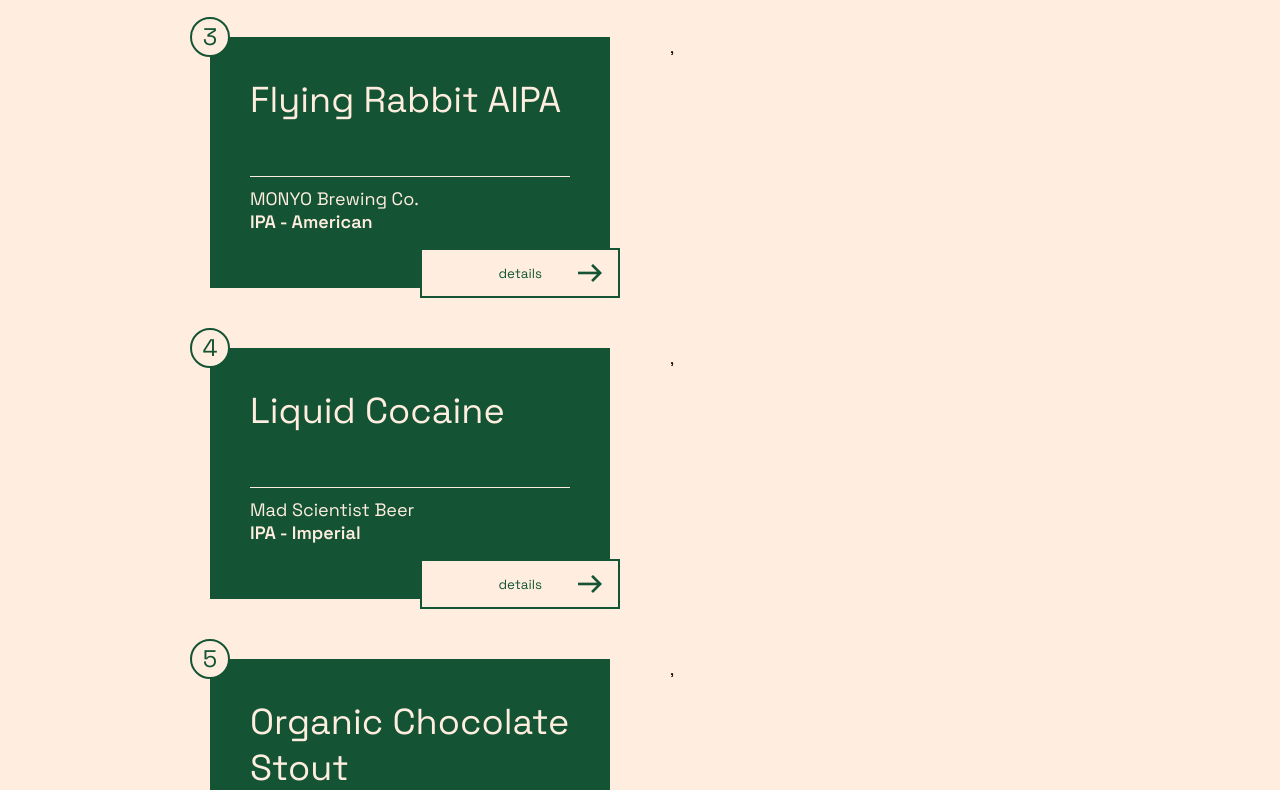
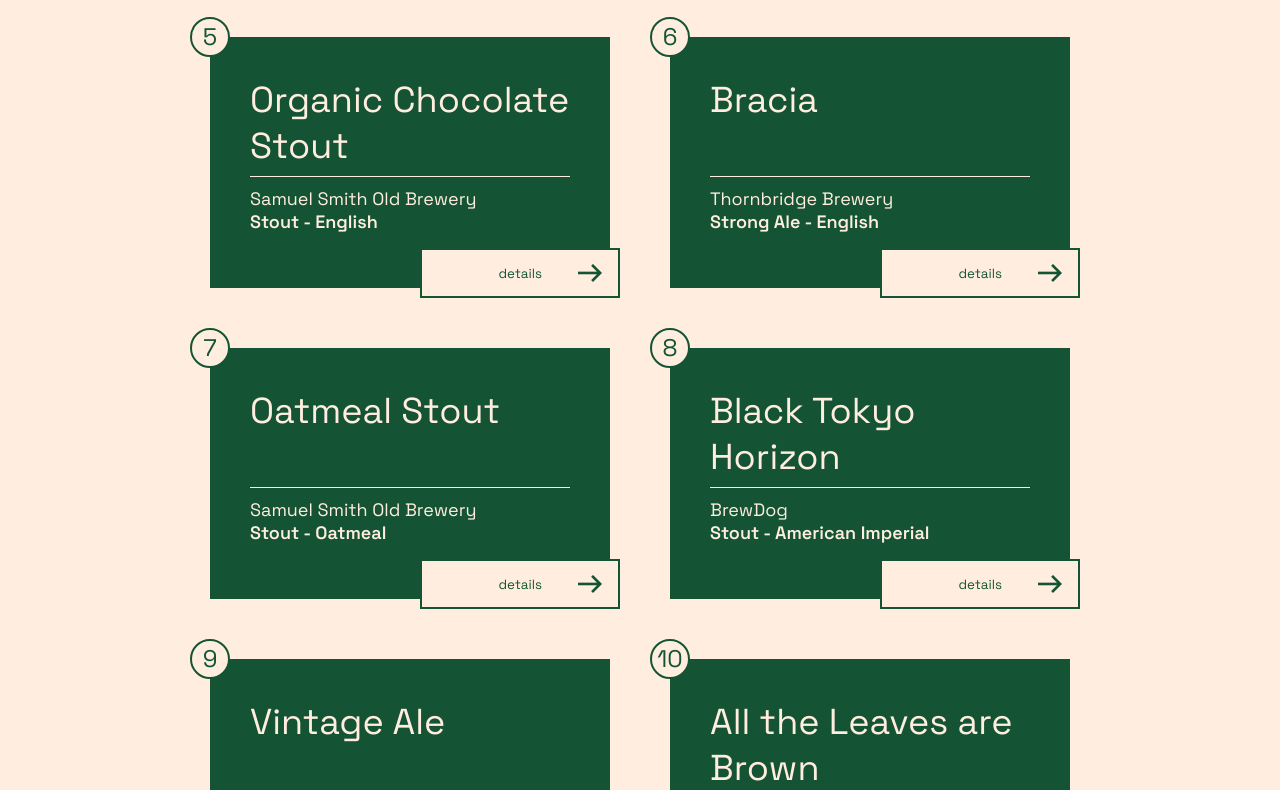
Before and after one commit to porneczy/w18Exam, a plain HTML site: page frontend/index.html in a window 1280 px wide. Shown: the part 735-1525 px from the top of the page. Drawn offline with nearby package versions, Linux system fonts and the light colour scheme.

Commit message:
DoneBigFixWithJoin

```diff
--- a/frontend/data.js
+++ b/frontend/data.js
@@ -52,7 +52,7 @@ const beers = {
 			title: "All the Leaves are Brown",
 			sub: "Tempest Brewing Company",
 			text: "Brown Ale - American"
-		},
+		}
 	]
 }
 console.log(beers);
--- a/frontend/script.js
+++ b/frontend/script.js
@@ -3,12 +3,13 @@ const headerComponent = `
         <h3>Best Beers</h3>
         <button class="material-symbols-outlined">menu</button>
     </header>
+
 `
 const mainComponent = `<div id="main"></div>`
 
-const cardComponent = (title, sub, text, index) => `
+const cardComponent = ({title, sub, text}, index) => `
     <div class="card">
-        <div class="numCirlce">${index+1}</div>
+        <div class="numCirlce">${index + 1}</div>
         <p class="title">${title}</p>
         <p class="sub">${sub}</p>
         <p class="text">${text}</p>
@@ -25,8 +26,10 @@ window.addEventListener("load", () => {
     rootElement.insertAdjacentHTML("beforeend", headerComponent)
     rootElement.insertAdjacentHTML("beforeend", mainComponent)
     const main = document.getElementById("main")
+    const cards = beers.cards.map((card, index) => cardComponent(card, index)).join("") // ez a join kell a "," szarság kiküszöböléséhez
+    console.log(cards)
+    main.insertAdjacentHTML("beforeend", cards)
 
-    main.insertAdjacentHTML("beforeend", beers.cards.map((card, index) => {
-        return cardComponent(card.title, card.sub, card.text, index)
-    }))
+
+
 })
--- a/frontend/style.css
+++ b/frontend/style.css
@@ -65,12 +65,6 @@ body{
     padding-top: 150px;
     margin-bottom: 70px;
 }
-@media screen and (max-width: 910px) {
-    #main{
-        grid-template-columns: auto;
-        grid-column-gap: 100px;
-    }
-}
 .card{
     position: relative;
     gap: 60px;
@@ -79,10 +73,7 @@ body{
     max-width: 400px;
     padding: 40px;
     text-align: left;
-
-
 }
-
 .numCirlce{
     position: absolute;
     border-radius: 50%;
@@ -136,3 +127,11 @@ body{
 .arrow{
     padding-left: 30px;
 }
+
+
+@media screen and (max-width: 910px) {
+    #main{
+        grid-template-columns: auto;
+        grid-column-gap: 100px;
+    }
+}
```
